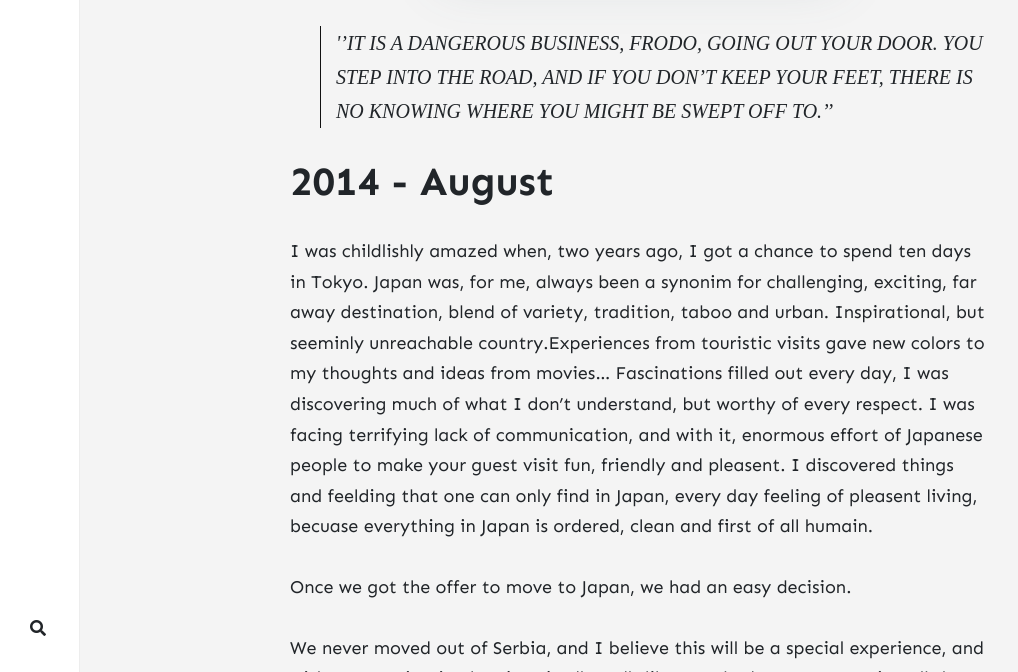
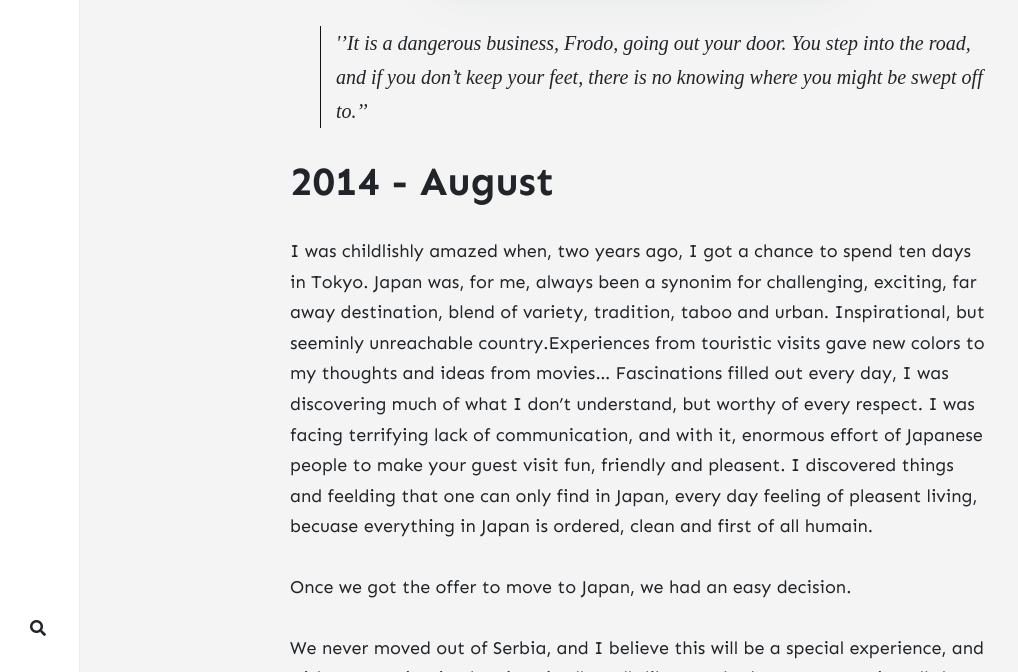
Before and after one commit to nipponija/nipponija.github.io, a Jekyll site: the page built from _pages/about.md, in a window 1280 px wide and 900 px high, scrolled down 502 px, cut to the strip 228-900 px from the top of the window. Shown: the whole strip, without its empty margins (0-1018 px from the left). Built offline with Jekyll 4.4.1, drawn with Linux system fonts in a browser that asks for light colours; nearby versions of some CDN libraries; comment, search, counter and statistics services are not loaded.

```diff
--- a/_pages/about.md
+++ b/_pages/about.md
@@ -7,7 +7,7 @@ author: Nevena
 image: assets/images/screenshot.jpg
 imageshadow: true
 ---
-> ''IT IS A DANGEROUS BUSINESS, FRODO, GOING OUT YOUR DOOR. YOU STEP INTO THE ROAD, AND IF YOU DON'T KEEP YOUR FEET, THERE IS NO KNOWING WHERE YOU MIGHT BE SWEPT OFF TO.''
+> *''It is a dangerous business, Frodo, going out your door. You step into the road, and if you don't keep your feet, there is no knowing where you might be swept off to.''*
 
 # 2014 - August
 
```
